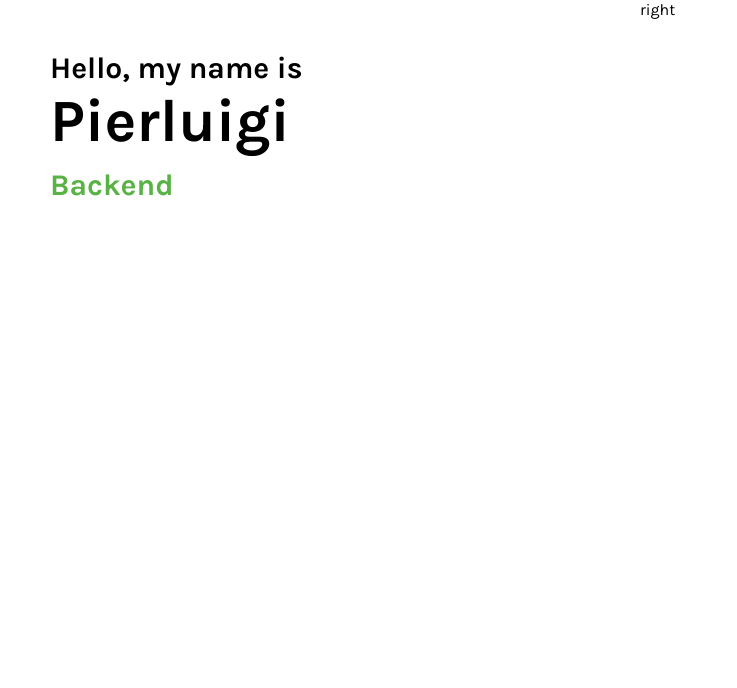
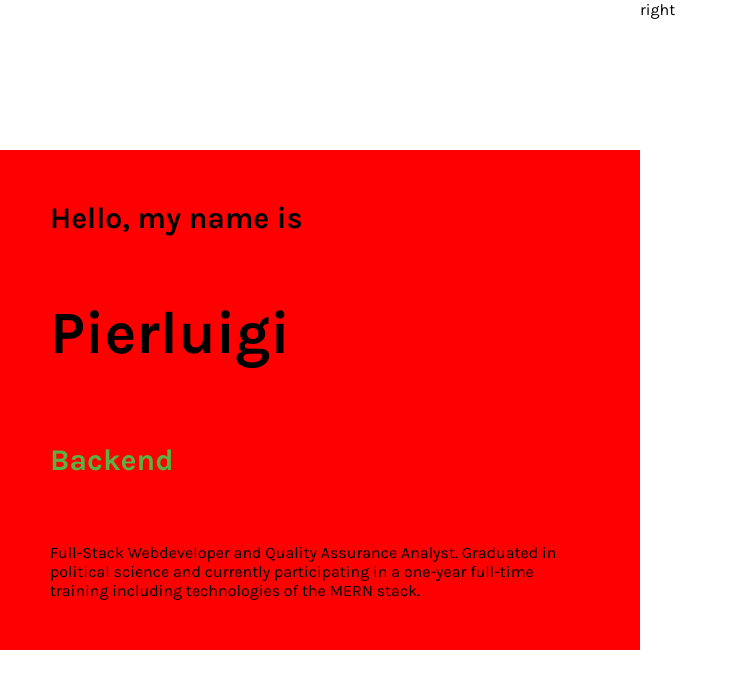
Before and after one commit to Pierluigi10/Portfolio_React, a React (Create React App) app: page / in a window 1280 px wide. Shown: the top 688 px of the page, without its empty margins (0-737 px from the left). Built offline with nearby package versions, Linux system fonts and the light colour scheme.

Commit message:
add the description

```diff
--- a/src/components/intro/intro.js
+++ b/src/components/intro/intro.js
@@ -13,8 +13,12 @@ function intro() {
               <div className="i_title_item">Web Developer</div>
               <div className="i_title_item">Frontend</div>
               <div className="i_title_item">Backend</div>
-
             </div>
+          </div>
+          <div className="i_description">
+            Full-Stack Webdeveloper and Quality Assurance Analyst. Graduated in
+            political science and currently participating in a one-year
+            full-time training including technologies of the MERN stack.
           </div>
         </div>
       </div>
--- a/src/components/intro/intro.scss
+++ b/src/components/intro/intro.scss
@@ -5,21 +5,35 @@
 
   .i_left {
     flex: 1;
+    display: flex;
+    align-items: center;
+    justify-content: center;
+
     .i_left_wrapper {
       padding: 50px;
+      height: 50%;
+      background-color: red;
+      display: flex;
+      flex-direction: column;
+      justify-content: space-between;
+
       .i_intro {
         font-size: 30px;
         font-weight: 300px;
       }
+
       .i_name {
         font-size: 60px;
       }
+
       .i_title {
         height: 50px;
         overflow: hidden;
+
         .i_title_wrapper {
           height: 100%;
           animation: move 5s ease-in-out infinite alternate;
+
           @keyframes move {
             50% {
               transform: translateY(-50px);
```
